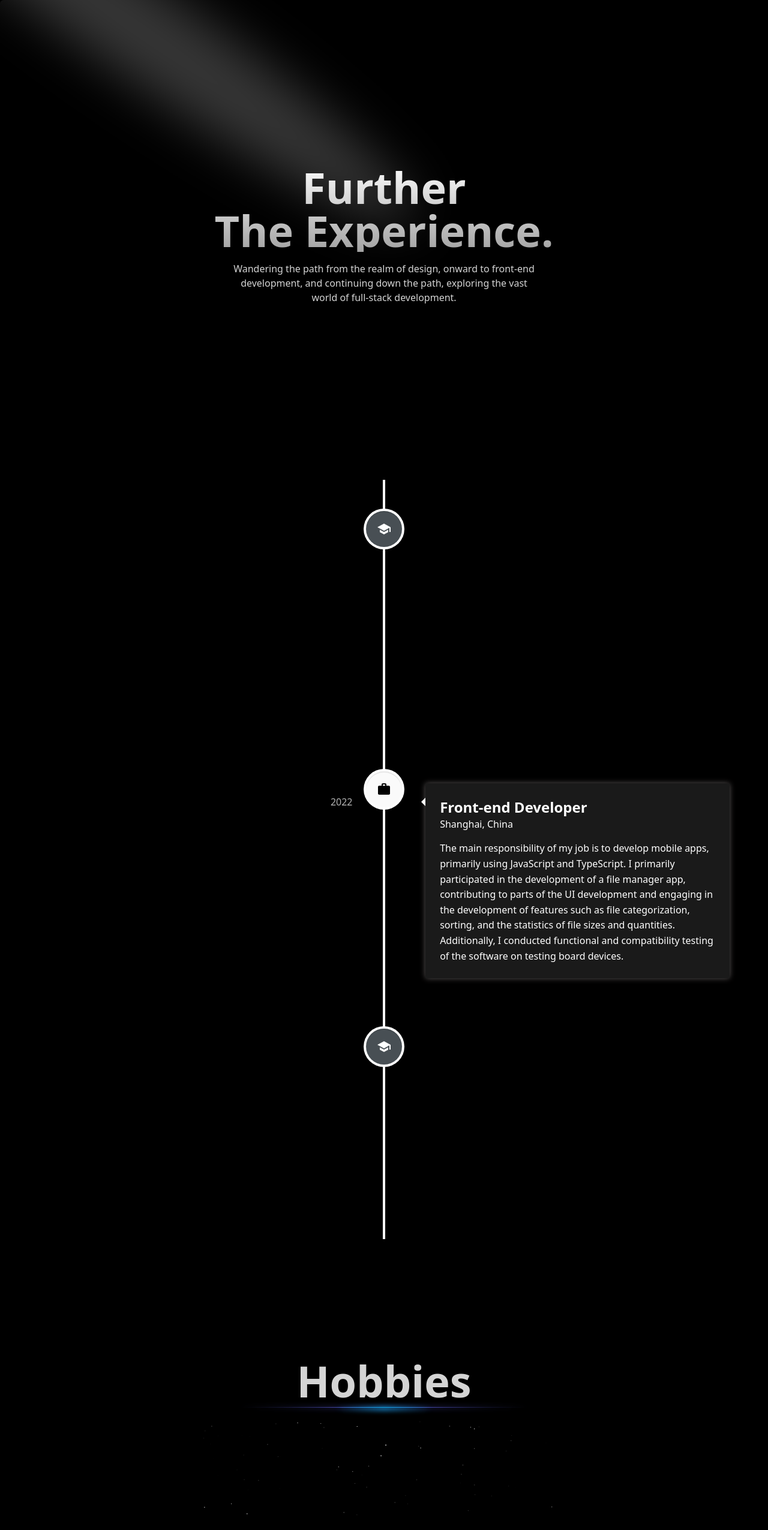
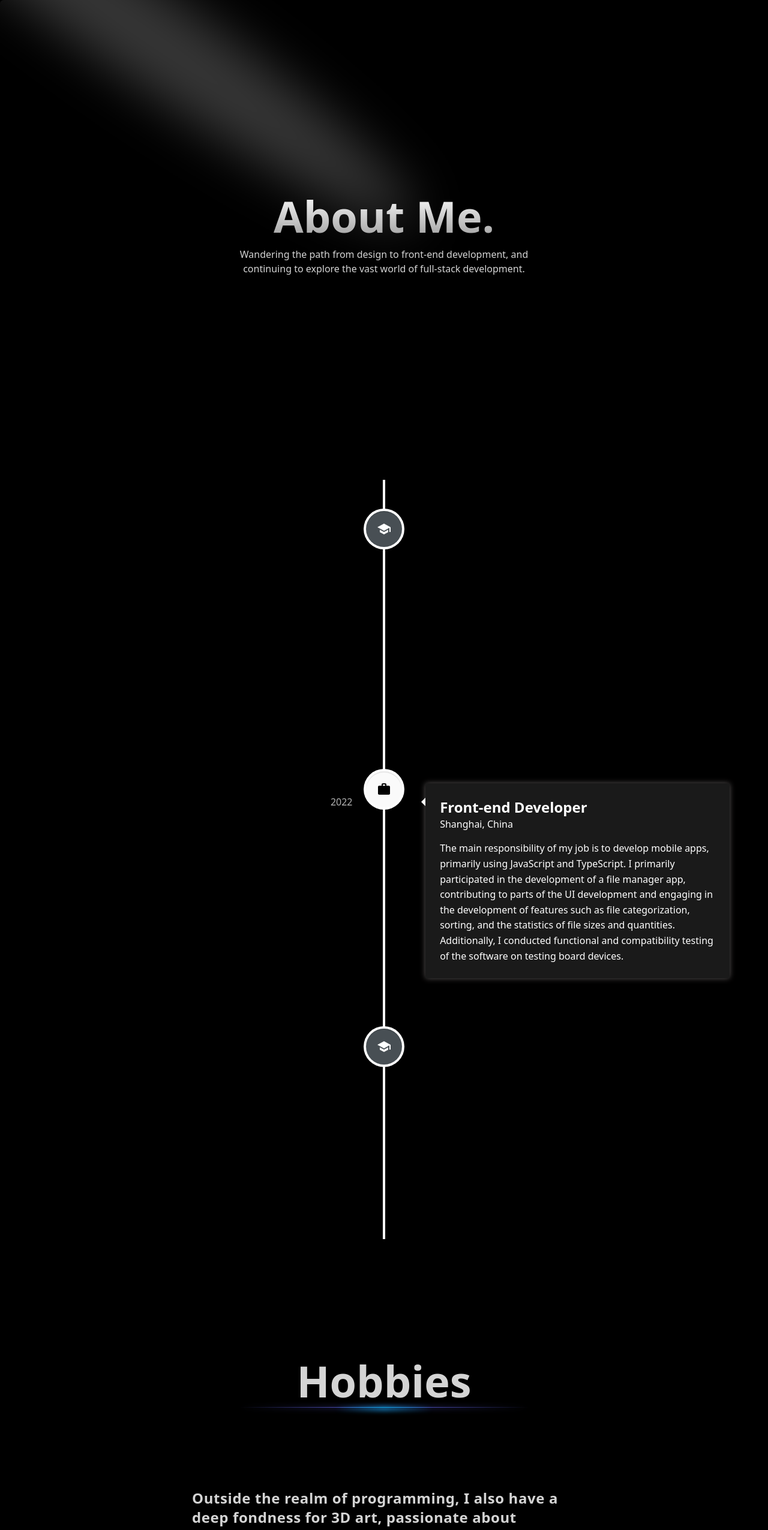
Before and after one commit to Mikalasa/ProfileWeb-Iframe-About, a React (Create React App) app: page / in a window 1280 px wide. Shown: the top 2551 px of the page at 60% size. Built offline with nearby package versions, Linux system fonts and the light colour scheme.

Commit message:
remove sparks

```diff
--- a/src/component/common/SparklesPreview.tsx
+++ b/src/component/common/SparklesPreview.tsx
@@ -4,18 +4,18 @@ import {SparklesCore} from "./Sparkles";
 
 export function SparklesPreview() {
     return (
-        <div className="h-[20rem] w-full bg-black flex flex-col items-center justify-center overflow-hidden mt-5 sm:mt-40 rounded-md">
+        <div className="h-[20rem] w-full bg-black flex flex-col items-center justify-center overflow-hidden mt-5 sm:mt-20 rounded-md">
             <h1 className="md:text-6xl text-5xl lg:text-7xl font-bold text-center text-neutral-300 relative z-20 mb-2">
                 Hobbies
             </h1>
-            <div className="w-[40rem] h-40 relative">
+            <div className="w-[40rem] relative">
                 {/* Gradients */}
                 <div className="absolute inset-x-20 top-0 bg-gradient-to-r from-transparent via-indigo-500 to-transparent h-[2px] w-3/4 blur-sm" />
                 <div className="absolute inset-x-20 top-0 bg-gradient-to-r from-transparent via-indigo-500 to-transparent h-px w-3/4" />
                 <div className="absolute inset-x-60 top-0 bg-gradient-to-r from-transparent via-sky-500 to-transparent h-[5px] w-1/4 blur-sm" />
                 <div className="absolute inset-x-60 top-0 bg-gradient-to-r from-transparent via-sky-500 to-transparent h-px w-1/4" />
 
-                 Core component
+                 {/* Core component
                 <SparklesCore
                     background="transparent"
                     minSize={0.4}
@@ -23,7 +23,7 @@ export function SparklesPreview() {
                     particleDensity={120}
                     className="w-full h-full"
                     particleColor="#FFFFFF"
-                />
+                /> */}
 
                 {/* Radial Gradient to prevent sharp edges */}
                 <div className="absolute inset-0 w-full h-full bg-black [mask-image:radial-gradient(350px_200px_at_top,transparent_20%,white)]"></div>
--- a/src/component/common/SpotlightPreview.tsx
+++ b/src/component/common/SpotlightPreview.tsx
@@ -12,11 +12,11 @@ export function SpotlightPreview() {
             />
             <div className=" p-4 max-w-7xl  mx-auto relative z-10  w-full pt-20 md:pt-0">
                 <h1 className="text-4xl md:text-7xl font-bold text-center bg-clip-text text-transparent bg-gradient-to-b from-neutral-50 to-neutral-400 bg-opacity-50">
-                    Further <br /> The Experience.
+                    About Me.
                 </h1>
                 <p className="mt-4 font-normal text-base text-neutral-300 max-w-lg text-center mx-auto">
-                    Wandering the path from the realm of design, onward to front-end development,
-                    and continuing down the path, exploring the vast world of full-stack development.
+                    Wandering the path from design to front-end development,
+                    and continuing to explore the vast world of full-stack development.
                 </p>
             </div>
         </div>
```
Also changed, not shown: src/component/Hobbie-text.jsx (line endings or trailing spaces), src/component/common/TextGenerateEffectPreview.tsx (line endings or trailing spaces), 1 other file (tests, documents, lock files or other folders).
